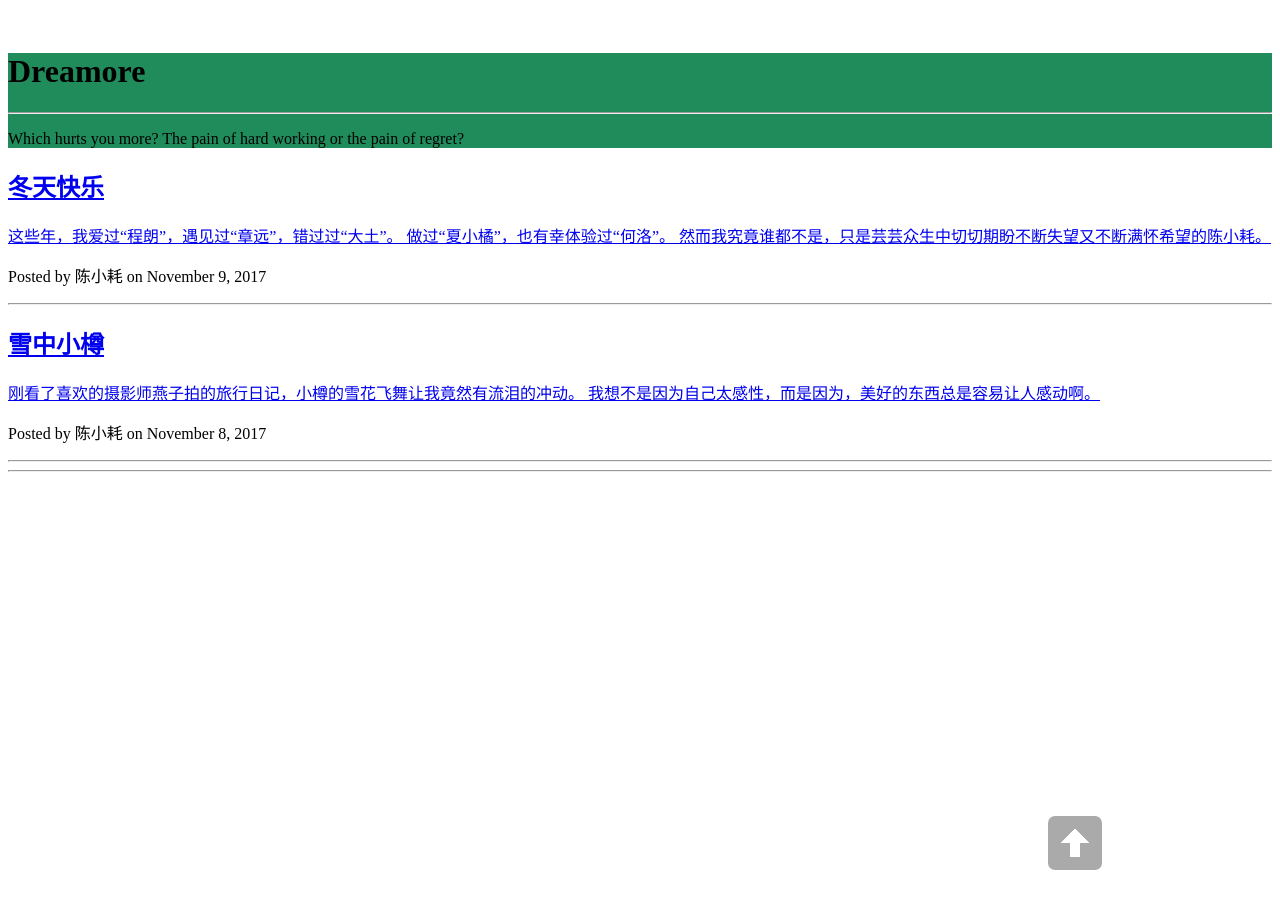
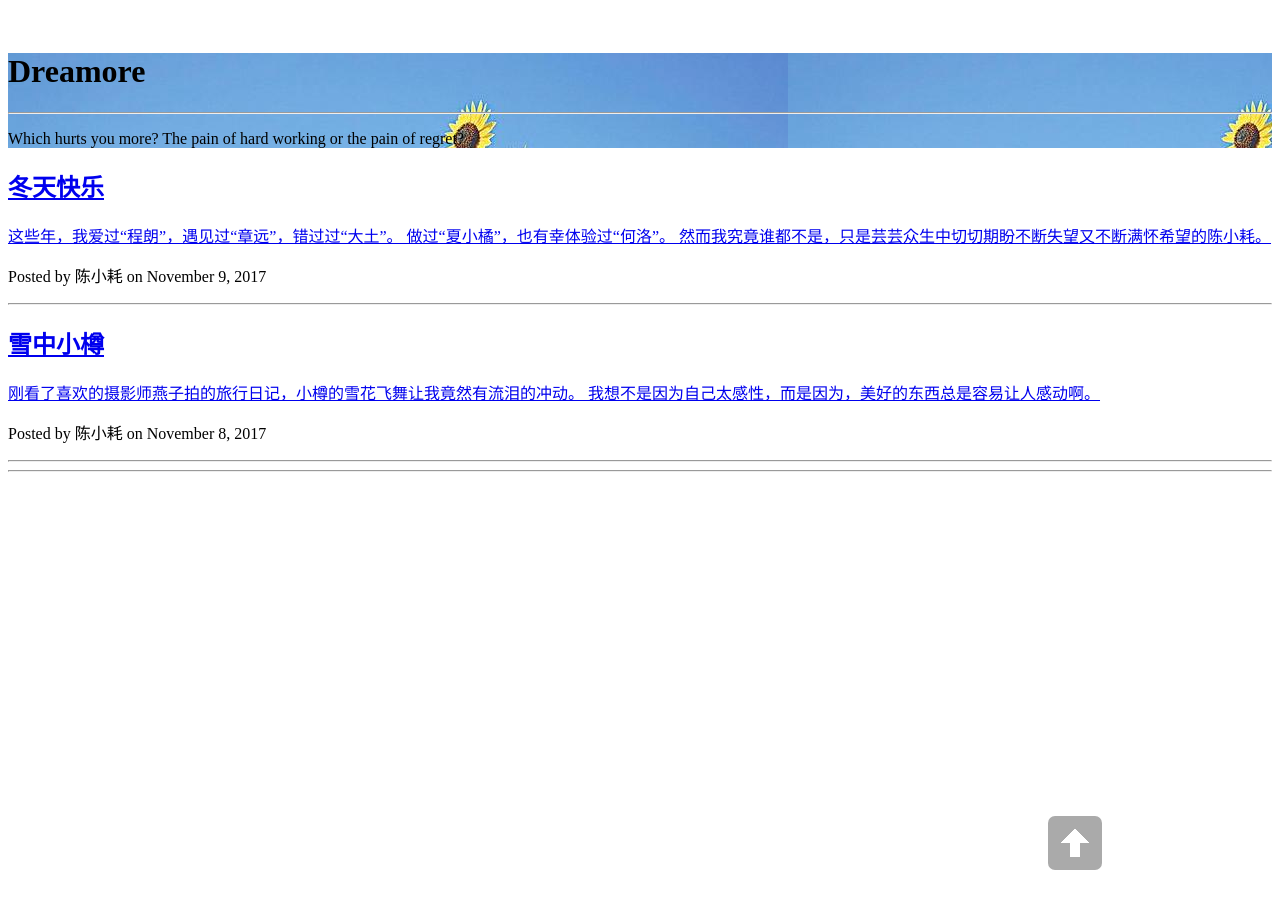
Before and after one commit to CJHdreamore/DreamoreBlog, a Jekyll site: the page built from index.html, in a window 1280 px wide. Built offline with Jekyll 4.4.1, drawn with Linux system fonts in a browser that asks for light colours; the list of posts is cut into pages by our own code.

Commit message:
little change

```diff
--- a/Interview.html
+++ b/Interview.html
@@ -1,7 +1,7 @@
 ---
 layout: page
-header-img: "img/birds.jpg"
-description: "读立写生"
+header-img: "img/sunflower.jpg"
+description: "Dreamore"
 permalink: Interview.html
 ---
 
--- a/_config.yml
+++ b/_config.yml
@@ -1,7 +1,7 @@
 encoding: utf-8
 # Site settings
 title: Dreamore # 你的博客名字，可以定义修订
-header-img: "img/green.jpg"
+header-img: "img/sunflower.jpg"
 tagline: "cn"
 description: "在这里，开始你们的伟大冒险。"  # 一句话描述你的博客
 baseurl: ""
```
Also changed, not shown: img/sunflower.jpg (added).
